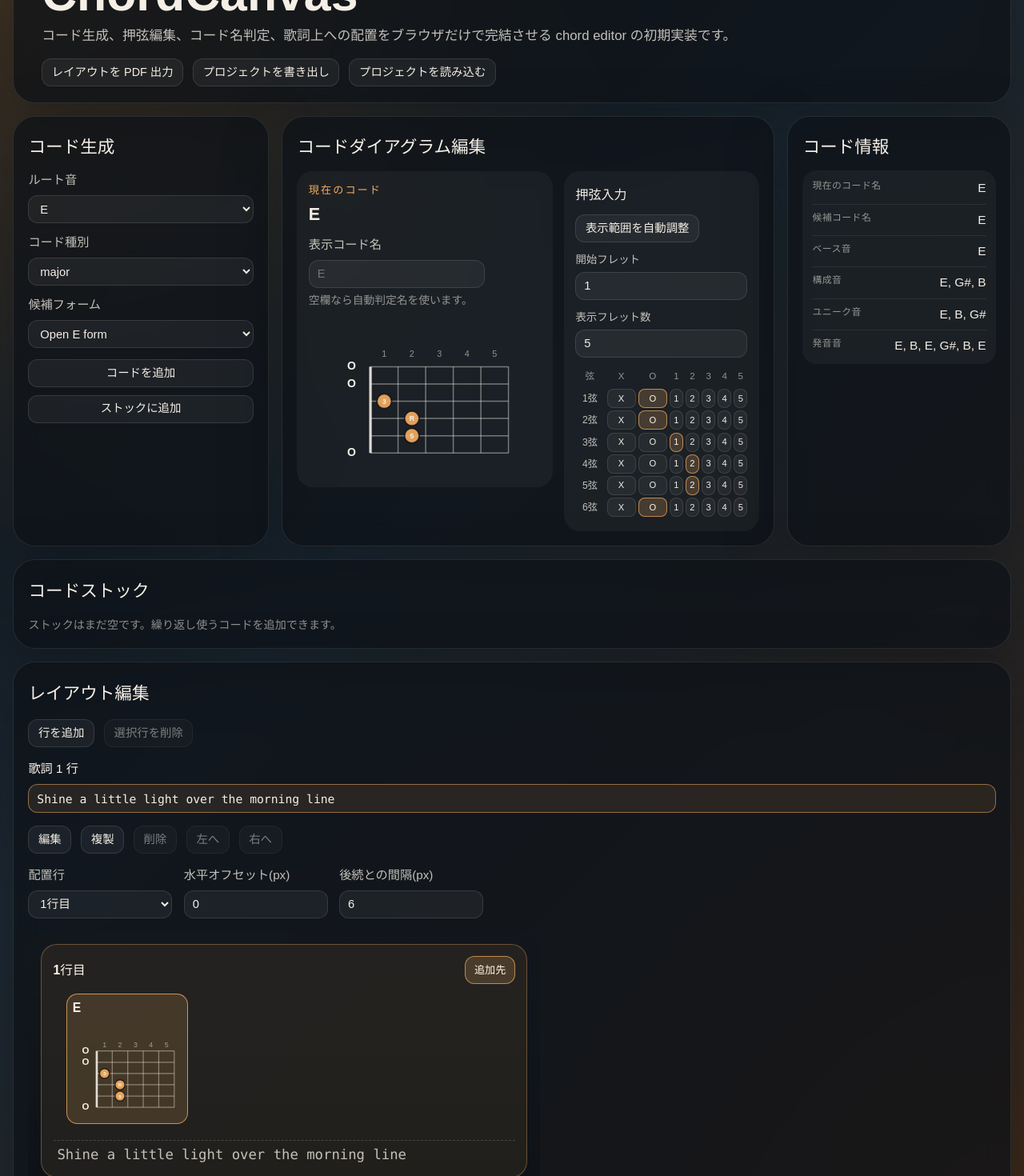
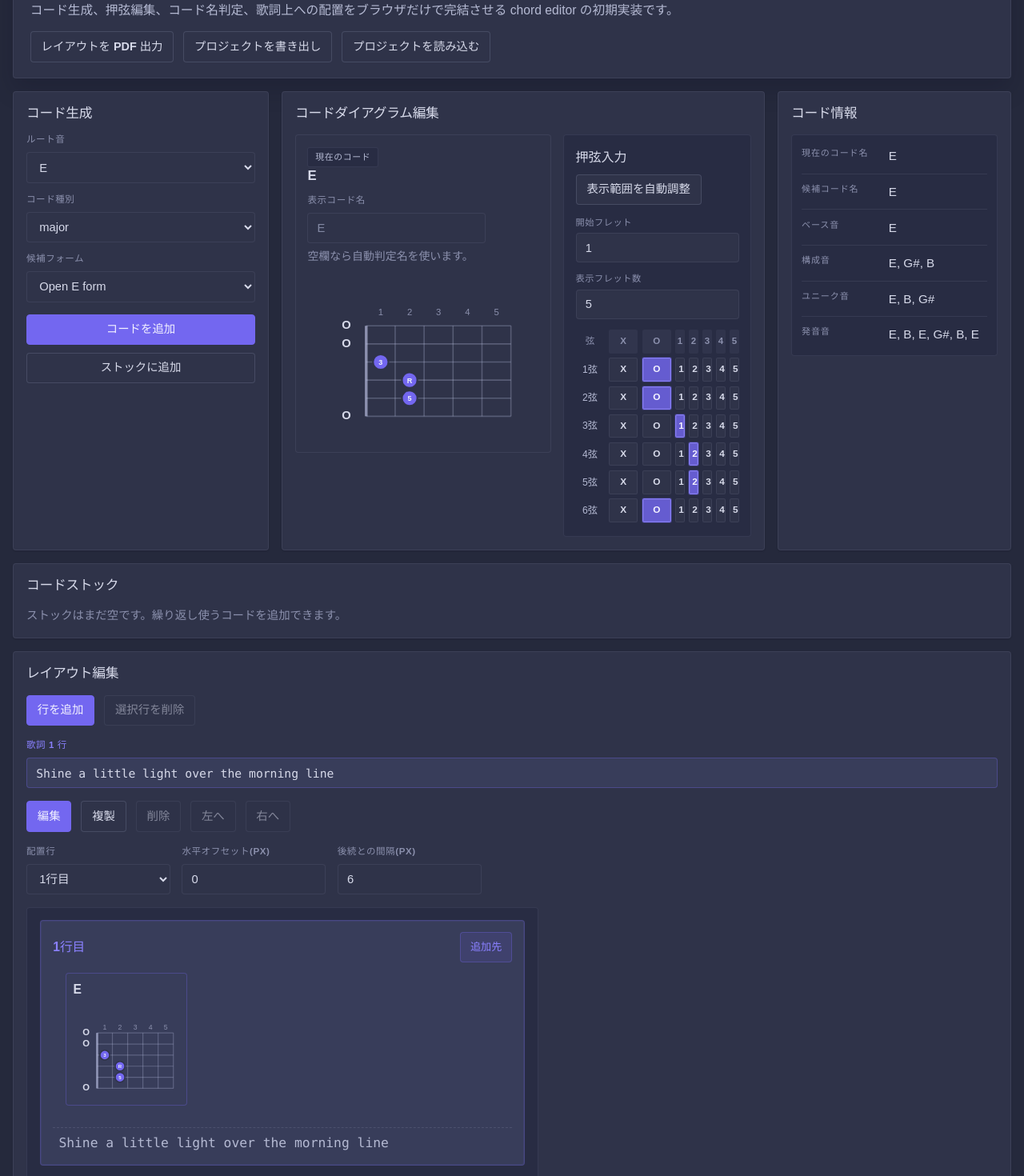
Before and after one commit to m43d4k/chordcanvas, a React (Vite) app: page / in a window 1280 px wide. Shown: the part 100-1570 px from the top of the page at 80% size. Built offline with nearby package versions, Linux system fonts and the light colour scheme.

Commit message:
Refine app styling

```diff
--- a/src/index.css
+++ b/src/index.css
@@ -2,34 +2,36 @@
   font-family: 'Avenir Next', 'Hiragino Sans', 'Noto Sans JP', sans-serif;
   line-height: 1.5;
   font-weight: 400;
-  color: #f5efe6;
-  background:
-    radial-gradient(
-      circle at top left,
-      rgba(231, 158, 68, 0.24),
-      transparent 38%
-    ),
-    radial-gradient(
-      circle at bottom right,
-      rgba(115, 73, 32, 0.22),
-      transparent 32%
-    ),
-    linear-gradient(135deg, #0d1117 0%, #1c2833 42%, #2f2118 100%);
+  color: #d7daea;
+  color-scheme: dark;
+  background: #25293c;
   font-synthesis: none;
   text-rendering: optimizeLegibility;
   -webkit-font-smoothing: antialiased;
   -moz-osx-font-smoothing: grayscale;
-  color-scheme: dark;
-  --panel-bg: rgba(13, 17, 23, 0.72);
-  --panel-border: rgba(245, 239, 230, 0.1);
-  --panel-shadow: 0 24px 80px rgba(0, 0, 0, 0.26);
-  --accent: #f3ad61;
-  --accent-soft: rgba(243, 173, 97, 0.16);
-  --text-soft: rgba(245, 239, 230, 0.78);
-  --text-dim: rgba(245, 239, 230, 0.56);
-  --control-height: 2.2rem;
-  --control-radius: 12px;
-  --control-padding-inline: 0.72rem;
+  --app-bg: #25293c;
+  --surface: rgba(47, 51, 73, 0.98);
+  --surface-strong: #2f3349;
+  --surface-muted: #282c43;
+  --surface-tint: #383d5a;
+  --border: rgba(214, 219, 255, 0.08);
+  --border-strong: rgba(214, 219, 255, 0.14);
+  --border-hover: rgba(214, 219, 255, 0.22);
+  --shadow-sm: 0 1px 2px rgba(2, 6, 23, 0.18);
+  --shadow-md: 0 14px 30px rgba(2, 6, 23, 0.16);
+  --shadow-lg: 0 22px 44px rgba(2, 6, 23, 0.18);
+  --accent: #7367f0;
+  --accent-strong: #8a80ff;
+  --accent-soft: rgba(115, 103, 240, 0.14);
+  --accent-ink: #f3f2ff;
+  --success: #28c76f;
+  --error: #ff6b7d;
+  --text: #d7daea;
+  --text-soft: #b5bad3;
+  --text-dim: #8b90ad;
+  --control-height: 2.4rem;
+  --control-radius: 4px;
+  --control-padding-inline: 0.8rem;
   --control-font-size: 0.9rem;
 }
 
@@ -37,10 +39,17 @@
   box-sizing: border-box;
 }
 
+html {
+  background: var(--app-bg);
+}
+
 body {
   margin: 0;
   min-width: 320px;
   min-height: 100vh;
+  overflow-x: hidden;
+  color: var(--text);
+  background: var(--app-bg);
 }
 
 button,
@@ -54,26 +63,28 @@
 }
 
 #root {
+  position: relative;
+  z-index: 1;
   min-height: 100vh;
 }
 
 .app-shell {
-  width: min(1380px, calc(100% - 2rem));
+  width: min(1360px, calc(100% - 2rem));
   margin: 0 auto;
-  padding: 2.5rem 0 4rem;
+  padding: 1rem 0 2.2rem;
 }
 
 .hero,
 .panel {
-  border: 1px solid var(--panel-border);
-  border-radius: 28px;
-  background: var(--panel-bg);
-  box-shadow: var(--panel-shadow);
-  backdrop-filter: blur(14px);
+  border: 1px solid var(--border);
+  border-radius: 4px;
+  background: var(--surface-strong);
+  box-shadow: var(--shadow-sm);
 }
 
 .hero {
-  padding: 1.35rem 2.2rem 1.2rem;
+  padding: 1.2rem 1.3rem;
+  box-shadow: var(--shadow-md);
 }
 
 .hero-header {
@@ -85,17 +96,27 @@
 }
 
 .meta-label {
+  display: inline-flex;
+  align-items: center;
+  min-height: 1.55rem;
   margin: 0;
-  color: var(--accent);
-  font-size: 0.82rem;
-  letter-spacing: 0.16em;
+  padding: 0 0.55rem;
+  border: 1px solid var(--border);
+  border-radius: 3px;
+  background: var(--surface-muted);
+  color: var(--text-soft);
+  font-size: 0.68rem;
+  font-weight: 700;
+  letter-spacing: 0.06em;
   text-transform: uppercase;
 }
 
 .hero h1 {
-  margin: 0.15rem 0 0;
-  font-size: clamp(2.2rem, 5.2vw, 3.8rem);
-  line-height: 0.92;
+  margin: 0.5rem 0 0;
+  font-size: clamp(1.9rem, 3.4vw, 2.7rem);
+  font-weight: 700;
+  line-height: 1.05;
+  letter-spacing: -0.035em;
 }
 
 .language-toggle {
@@ -107,20 +128,21 @@
 }
 
 .language-toggle .secondary-button {
-  min-width: 5.4rem;
+  min-width: 5.6rem;
 }
 
 .lead {
-  width: min(56rem, 100%);
-  margin: 0.7rem 0 0;
+  width: min(64rem, 100%);
+  margin: 0.65rem 0 0;
   color: var(--text-soft);
-  font-size: 1.05rem;
+  font-size: 0.98rem;
+  line-height: 1.6;
 }
 
 .hero-actions {
   display: grid;
   gap: 0.75rem;
-  margin-top: 1rem;
+  margin-top: 0.9rem;
 }
 
 .project-actions {
@@ -136,11 +158,11 @@
 }
 
 .project-feedback.success {
-  color: #fff6ea;
+  color: var(--success);
 }
 
 .project-feedback.error {
-  color: #ffd0c4;
+  color: var(--error);
 }
 
 .visually-hidden {
@@ -157,34 +179,52 @@
 
 .workspace-grid {
   display: grid;
-  grid-template-columns: minmax(248px, 320px) minmax(0, 1.45fr) minmax(
-      220px,
-      280px
+  grid-template-columns: minmax(252px, 320px) minmax(0, 1.45fr) minmax(
+      240px,
+      292px
     );
   gap: 1rem;
   margin-top: 1rem;
+  align-items: start;
+}
+
+.generator-panel,
+.editor-panel,
+.info-panel {
+  min-height: 100%;
 }
 
 .panel {
   min-width: 0;
-  padding: 1.15rem;
+  padding: 1rem;
+}
+
+.panel-heading {
+  display: flex;
+  align-items: flex-start;
+  justify-content: space-between;
+  gap: 0.8rem;
 }
 
 .panel-heading h2,
 .diagram-card-header h3 {
-  margin: 0.25rem 0 0;
-  font-size: 1.35rem;
+  margin: 0;
+  color: var(--text);
+  font-size: 1.05rem;
+  font-weight: 700;
+  line-height: 1.3;
+  letter-spacing: -0.02em;
 }
 
 .field-grid {
   display: grid;
-  gap: 0.8rem;
+  gap: 0.75rem;
   margin-top: 0.85rem;
 }
 
 .field {
   display: grid;
-  gap: 0.45rem;
+  gap: 0.42rem;
 }
 
 .field.small {
@@ -192,25 +232,24 @@
 }
 
 .field span {
-  color: var(--text-soft);
-  font-size: 0.95rem;
+  color: var(--text-dim);
+  font-size: 0.72rem;
+  font-weight: 700;
+  letter-spacing: 0.05em;
+  text-transform: uppercase;
 }
 
 .field.active span {
-  color: #fff6ea;
+  color: var(--accent-strong);
 }
 
 .field input,
 .field select,
-.layout-toolbar button,
-.generator-actions button,
-.stock-card-actions button,
-.secondary-button,
 .manual-grid button,
 .chord-preview-block {
-  border: 1px solid rgba(245, 239, 230, 0.12);
-  border-radius: 14px;
-  background: rgba(255, 255, 255, 0.05);
+  border: 1px solid var(--border);
+  border-radius: 4px;
+  background: var(--surface-strong);
   color: inherit;
 }
 
@@ -218,47 +257,60 @@
 .field select {
   width: 100%;
   height: var(--control-height);
-  padding: 0.32rem 0.62rem;
+  padding: 0.35rem 0.7rem;
   border-radius: var(--control-radius);
+  background: var(--surface-strong);
+  box-shadow: none;
   font-size: 0.92rem;
   line-height: 1.2;
   outline: none;
+  transition:
+    border-color 160ms ease,
+    box-shadow 160ms ease,
+    background 160ms ease;
+}
+
+.field input::placeholder {
+  color: rgba(139, 144, 173, 0.92);
 }
 
 .lyrics-field input,
 .lyrics-line {
   font-family:
-    'SFMono-Regular', 'Consolas', 'Menlo', 'Monaco', 'BIZ UD Gothic', monospace;
+    'JetBrains Mono', 'SFMono-Regular', 'Consolas', 'Menlo', 'Monaco',
+    'BIZ UD Gothic', monospace;
   font-variant-ligatures: none;
 }
 
 .field.active input,
 .field.active select {
-  border-color: rgba(243, 173, 97, 0.54);
-  background: rgba(243, 173, 97, 0.1);
+  border-color: rgba(115, 103, 240, 0.32);
+  background: var(--surface-tint);
 }
 
 .field input:focus,
 .field select:focus,
+.project-actions button:focus,
 .layout-toolbar button:focus,
 .generator-actions button:focus,
 .stock-card-actions button:focus,
 .secondary-button:focus,
 .manual-grid button:focus,
 .layout-chord-block:focus {
-  border-color: rgba(243, 173, 97, 0.7);
-  box-shadow: 0 0 0 3px rgba(243, 173, 97, 0.18);
+  border-color: rgba(115, 103, 240, 0.44);
+  box-shadow: 0 0 0 3px rgba(115, 103, 240, 0.14);
+  outline: none;
 }
 
 .manual-builder {
   display: grid;
-  gap: 0.75rem;
-  margin-top: 0;
+  gap: 0.85rem;
   min-width: 0;
   width: 100%;
   padding: 0.9rem;
-  border-radius: 20px;
-  background: rgba(255, 255, 255, 0.04);
+  border: 1px solid var(--border);
+  border-radius: 4px;
+  background: var(--surface-muted);
 }
 
 .manual-builder-header {
@@ -272,24 +324,57 @@
 .manual-builder-header h3 {
   margin: 0.2rem 0 0;
   font-size: 1rem;
+  font-weight: 700;
+  line-height: 1.2;
 }
 
-.secondary-button,
+.project-actions button,
 .generator-actions button,
 .layout-toolbar button,
-.stock-card-actions button {
+.stock-card-actions button,
+.secondary-button {
   display: inline-flex;
   align-items: center;
   justify-content: center;
-  height: var(--control-height);
+  min-height: var(--control-height);
   padding: 0 var(--control-padding-inline);
+  border: 1px solid var(--border-strong);
   border-radius: var(--control-radius);
+  background: var(--surface-strong);
+  color: var(--text);
+  box-shadow: none;
   font-size: var(--control-font-size);
+  font-weight: 600;
   line-height: 1.2;
   transition:
-    transform 160ms ease,
     border-color 160ms ease,
-    background 160ms ease;
+    background 160ms ease,
+    color 160ms ease;
+}
+
+.generator-actions button:first-child,
+.layout-toolbar button:first-child,
+.stock-card-actions button:first-child {
+  border-color: var(--accent);
+  background: var(--accent);
+  color: var(--accent-ink);
+}
+
+.project-actions button:hover,
+.generator-actions button:hover,
+.layout-toolbar button:hover,
+.stock-card-actions button:hover,
+.layout-chord-block:hover {
+  border-color: var(--border-hover);
+  background: var(--surface-muted);
+}
+
+.generator-actions button:first-child:hover,
+.layout-toolbar button:first-child:hover,
+.stock-card-actions button:first-child:hover {
+  border-color: var(--accent-strong);
+  background: var(--accent-strong);
+  color: var(--accent-ink);
 }
 
 .manual-settings {
@@ -303,7 +388,7 @@
 }
 
 .manual-settings .field span {
-  font-size: 0.84rem;
+  font-size: 0.7rem;
 }
 
 .manual-settings .field.small {
@@ -312,16 +397,12 @@
 }
 
 .manual-settings input {
-  height: 2.2rem;
-  padding: 0.32rem 0.62rem;
-  border-radius: 12px;
-  font-size: 0.92rem;
-  line-height: 1.2;
+  height: 2.3rem;
 }
 
 .manual-grid {
   display: grid;
-  gap: 0.2rem;
+  gap: 0.35rem;
   overflow-x: auto;
   padding-bottom: 0.2rem;
 }
@@ -329,13 +410,14 @@
 .manual-grid-header,
 .manual-grid-row {
   display: grid;
-  gap: 0.2rem;
+  gap: 0.35rem;
   align-items: center;
 }
 
 .manual-grid-header {
   color: var(--text-dim);
   font-size: 0.72rem;
+  font-weight: 700;
 }
 
 .manual-grid-corner,
@@ -346,7 +428,13 @@
   align-items: center;
   justify-content: center;
   min-width: 0;
-  min-height: 1.5rem;
+  min-height: 1.85rem;
+}
+
+.manual-grid-status,
+.manual-grid-fret-label {
+  border-radius: 2px;
+  background: rgba(214, 219, 255, 0.05);
 }
 
 .manual-grid-string {
@@ -356,39 +444,39 @@
 
 .manual-grid button {
   min-width: 0;
-  min-height: 1.5rem;
-  padding: 0.02rem 0.12rem;
-  border-radius: 8px;
-  font-size: 0.7rem;
+  min-height: 1.85rem;
+  padding: 0.1rem 0.18rem;
+  border-radius: 2px;
+  box-shadow: none;
+  font-size: 0.74rem;
+  font-weight: 700;
   line-height: 1;
+  transition:
+    border-color 140ms ease,
+    background 140ms ease,
+    color 140ms ease;
 }
 
 .manual-grid button.active {
-  border-color: rgba(243, 173, 97, 0.7);
-  background: rgba(243, 173, 97, 0.2);
-  color: #fff6ea;
+  border-color: rgba(138, 128, 255, 0.9);
+  background: rgba(115, 103, 240, 0.82);
+  box-shadow:
+    inset 0 0 0 1px rgba(243, 242, 255, 0.08),
+    0 0 0 1px rgba(115, 103, 240, 0.22);
+  color: #f3f2ff;
 }
 
 .generator-actions {
   display: grid;
   gap: 0.6rem;
-  margin-top: 0.85rem;
-}
-
-.generator-actions button:hover,
-.layout-toolbar button:hover,
-.stock-card-actions button:hover,
-.layout-chord-block:hover {
-  border-color: rgba(243, 173, 97, 0.45);
-  background: rgba(243, 173, 97, 0.1);
-  transform: translateY(-1px);
+  margin-top: 0.95rem;
 }
 
 .generator-actions p,
 .meta-note {
   margin: 0;
   color: var(--text-dim);
-  font-size: 0.86rem;
+  font-size: 0.87rem;
 }
 
 .editor-mode-controls {
@@ -398,23 +486,23 @@
 }
 
 .editor-mode-note {
-  color: #ffd6a6;
+  color: var(--text-soft);
 }
 
 .editor-mode-note.editing {
-  color: var(--accent);
+  color: var(--accent-strong);
 }
 
 .secondary-button[aria-pressed='true'] {
-  border-color: rgba(243, 173, 97, 0.7);
-  background: rgba(243, 173, 97, 0.18);
-  color: #fff6ea;
+  border-color: rgba(115, 103, 240, 0.32);
+  background: rgba(115, 103, 240, 0.12);
+  color: var(--accent-strong);
 }
 
 .editor-content {
   display: grid;
-  gap: 0.85rem;
-  margin-top: 0.85rem;
+  gap: 0.95rem;
+  margin-top: 0.95rem;
   align-items: start;
 }
 
@@ -424,24 +512,24 @@
 
 .diagram-card {
   display: grid;
-  gap: 0.75rem;
+  gap: 0.85rem;
   padding: 0.9rem;
-  border-radius: 20px;
-  background: rgba(255, 255, 255, 0.04);
+  border: 1px solid var(--border);
+  border-radius: 4px;
+  background: var(--surface-strong);
 }
 
 .diagram-card-header {
   display: flex;
   justify-content: space-between;
-  gap: 0.65rem;
+  gap: 0.75rem;
   flex-wrap: wrap;
   align-items: flex-start;
-  margin-bottom: 0;
 }
 
 .diagram-name-field {
-  width: min(100%, 280px);
-  margin-top: 0.65rem;
+  width: min(100%, 300px);
+  margin-top: 0.7rem;
 }
 
 .diagram-name-field + .meta-note {
@@ -449,50 +537,51 @@
 }
 
 .diagram-card .chord-diagram {
-  width: min(248px, 100%);
+  width: min(260px, 100%);
   margin: 0 auto;
 }
 
 .info-list {
   display: grid;
   gap: 0;
-  margin: 0.8rem 0 0;
-  padding: 0.2rem 0.75rem;
-  border-radius: 18px;
-  background: rgba(255, 255, 255, 0.04);
+  margin: 0.95rem 0 0;
+  padding: 0.25rem 0.75rem;
+  border: 1px solid var(--border);
+  border-radius: 4px;
+  background: var(--surface-muted);
 }
 
 .info-list div {
   display: grid;
-  grid-template-columns: 5.5rem minmax(0, 1fr);
-  gap: 0.25rem 0.7rem;
+  grid-template-columns: 6rem minmax(0, 1fr);
+  gap: 0.3rem 0.8rem;
   align-items: start;
-  padding: 0.55rem 0;
+  padding: 0.7rem 0;
 }
 
 .info-list div + div {
-  border-top: 1px solid rgba(245, 239, 230, 0.08);
+  border-top: 1px solid rgba(214, 219, 255, 0.08);
 }
 
 .info-list dt {
   color: var(--text-dim);
-  font-size: 0.74rem;
-  letter-spacing: 0.04em;
-  line-height: 1.35;
+  font-size: 0.69rem;
+  font-weight: 700;
+  letter-spacing: 0.08em;
+  line-height: 1.4;
+  text-transform: uppercase;
 }
 
 .info-list dd {
   margin: 0;
-  font-size: 0.96rem;
-  line-height: 1.35;
-  text-align: right;
+  color: var(--text);
+  font-size: 0.95rem;
+  line-height: 1.4;
+  text-align: left;
   overflow-wrap: anywhere;
 }
 
-.layout-panel {
-  margin-top: 1rem;
-}
-
+.layout-panel,
 .stock-panel {
   margin-top: 1rem;
 }
@@ -507,45 +596,43 @@
 
 .stock-grid {
   display: grid;
-  grid-template-columns: repeat(auto-fit, minmax(176px, 1fr));
-  gap: 0.7rem;
+  grid-template-columns: repeat(auto-fit, minmax(196px, 1fr));
+  gap: 0.8rem;
   margin-top: 0.85rem;
 }
 
 .stock-card {
   display: grid;
-  gap: 0.55rem;
-  padding: 0.75rem;
-  border-radius: 18px;
-  background: rgba(255, 255, 255, 0.03);
+  gap: 0.65rem;
+  padding: 0.8rem;
+  border: 1px solid var(--border);
+  border-radius: 4px;
+  background: var(--surface-strong);
+  box-shadow: none;
 }
 
 .stock-chord-preview {
-  width: min(100%, 152px);
+  width: min(100%, 156px);
   justify-self: center;
 }
 
 .stock-card-actions {
   display: grid;
   grid-template-columns: minmax(0, 1fr) auto;
-  gap: 0.45rem;
+  gap: 0.5rem;
   align-items: center;
 }
 
 .stock-card-actions button {
   min-width: 0;
-  padding: 0.56rem 0.7rem;
+  padding: 0.58rem 0.76rem;
   font-size: 0.82rem;
 }
 
 .stock-empty {
-  margin: 0;
+  margin: 1rem 0 0;
   color: var(--text-dim);
-  font-size: 0.88rem;
-}
-
-.stock-empty {
-  margin-top: 1rem;
+  font-size: 0.9rem;
 }
 
 .layout-toolbar {
@@ -557,7 +644,7 @@
 
 .layout-toolbar button[disabled] {
   cursor: not-allowed;
-  opacity: 0.48;
+  opacity: 0.5;
   transform: none;
 }
 
@@ -565,7 +652,7 @@
 .field select:disabled,
 .manual-grid button:disabled {
   cursor: not-allowed;
-  opacity: 0.54;
+  opacity: 0.56;
 }
 
 .generator-actions button[disabled] {
@@ -605,41 +692,37 @@
 }
 
 .layout-stage {
-  --layout-block-width: 152px;
-  --layout-row-padding-inline: 15.2px;
-  --layout-stage-padding-inline: 16px;
+  --layout-block-width: 160px;
+  --layout-row-padding-inline: 14px;
+  --layout-stage-padding-inline: 14px;
   display: grid;
-  gap: 1rem;
-  padding: 1rem var(--layout-stage-padding-inline) 1.4rem;
-  border-radius: 24px;
-  background:
-    linear-gradient(rgba(255, 255, 255, 0.04), rgba(255, 255, 255, 0.02)),
-    rgba(8, 12, 17, 0.72);
+  gap: 0.85rem;
+  padding: 0.9rem var(--layout-stage-padding-inline) 1rem;
+  border: 1px solid var(--border);
+  border-radius: 4px;
+  background: var(--surface-muted);
+  box-shadow: none;
 }
 
 .layout-stage[data-exporting-pdf='true'] {
-  background: #fffdf8;
+  background: #ffffff;
   box-shadow: none;
 }
 
 .layout-stage[data-exporting-pdf='true'] .layout-row {
-  border: 1px solid rgba(77, 56, 29, 0.16);
-  background: rgba(255, 255, 255, 0.96);
+  border-color: rgba(22, 32, 51, 0.12);
+  background: #ffffff;
+  box-shadow: none;
 }
 
 .layout-stage[data-exporting-pdf='true'] .layout-row.selected {
+  border-color: rgba(22, 32, 51, 0.12);
+  background: #ffffff;
   box-shadow: none;
-  background: rgba(255, 255, 255, 0.96);
 }
 
 .layout-stage[data-exporting-pdf='true'] .layout-row-header {
   justify-content: flex-start;
-}
-
-.layout-stage[data-exporting-pdf='true'] .layout-row-header h3,
-.layout-stage[data-exporting-pdf='true'] .lyrics-line,
-.layout-stage[data-exporting-pdf='true'] .chord-preview-name {
-  color: #21180f;
 }
 
 .layout-stage[data-exporting-pdf='true'] .layout-row-selector {
@@ -648,50 +731,25 @@
 
 .layout-stage[data-exporting-pdf='true'] .layout-chord-block,
 .layout-stage[data-exporting-pdf='true'] .layout-chord-block.selected {
-  border-color: rgba(174, 124, 62, 0.42);
-  background: #fff8ee;
+  border-color: rgba(22, 32, 51, 0.12);
+  background: #ffffff;
   box-shadow: none;
-}
-
-.layout-stage[data-exporting-pdf='true'] .lyrics-line {
-  border-top-color: rgba(77, 56, 29, 0.22);
-}
-
-.layout-stage[data-exporting-pdf='true'] .diagram-title,
-.layout-stage[data-exporting-pdf='true'] .diagram-top-label,
-.layout-stage[data-exporting-pdf='true'] .diagram-marker-text {
-  fill: #21180f;
-}
-
-.layout-stage[data-exporting-pdf='true'] .diagram-fret-label {
-  fill: #7d6a53;
-}
-
-.layout-stage[data-exporting-pdf='true'] .diagram-string,
-.layout-stage[data-exporting-pdf='true'] .diagram-fret {
-  stroke: rgba(77, 56, 29, 0.38);
-}
-
-.layout-stage[data-exporting-pdf='true'] .diagram-fret.nut {
-  stroke: rgba(77, 56, 29, 0.72);
-}
-
-.layout-stage[data-exporting-pdf='true'] .diagram-marker {
-  fill: rgba(232, 158, 62, 0.92);
-  stroke: rgba(255, 253, 248, 0.92);
 }
 
 .layout-row {
   width: 100%;
   max-width: 100%;
-  padding: 0.95rem var(--layout-row-padding-inline) 1rem;
-  border-radius: 20px;
-  background: rgba(255, 255, 255, 0.03);
+  padding: 0.9rem var(--layout-row-padding-inline);
+  border: 1px solid var(--border);
+  border-radius: 4px;
+  background: var(--surface-strong);
+  box-shadow: none;
 }
 
 .layout-row.selected {
-  box-shadow: inset 0 0 0 1px rgba(243, 173, 97, 0.34);
-  background: rgba(243, 173, 97, 0.08);
+  border-color: rgba(115, 103, 240, 0.28);
+  background: var(--surface-tint);
+  box-shadow: inset 0 0 0 1px rgba(115, 103, 240, 0.1);
 }
 
 .layout-row-header {
@@ -699,71 +757,77 @@
   align-items: center;
   justify-content: space-between;
   gap: 0.75rem;
-  margin-bottom: 0.7rem;
+  margin-bottom: 0.8rem;
 }
 
 .layout-row-header h3 {
   margin: 0;
   color: var(--text-soft);
   font-size: 0.98rem;
+  font-weight: 700;
 }
 
 .layout-row.selected .layout-row-header h3 {
-  color: #fff6ea;
+  color: var(--accent-strong);
 }
 
 .layout-row-selector {
-  padding: 0.42rem 0.68rem;
+  padding: 0.46rem 0.72rem;
   font-size: 0.82rem;
   white-space: nowrap;
 }
 
 .layout-row-selector[aria-pressed='true'] {
-  border-color: rgba(243, 173, 97, 0.7);
-  background: rgba(243, 173, 97, 0.18);
-  color: #fff6ea;
+  border-color: rgba(115, 103, 240, 0.32);
+  background: rgba(115, 103, 240, 0.12);
+  color: var(--accent-strong);
 }
 
 .layout-chord-layer {
   position: relative;
   width: 100%;
-  min-height: 176px;
+  min-height: 184px;
 }
 
 .chord-preview-block {
   display: grid;
-  gap: 0.38rem;
-  padding: 0.56rem 0.45rem 0.45rem;
+  gap: 0.42rem;
+  padding: 0.68rem 0.52rem 0.52rem;
   text-align: left;
+  transition:
+    border-color 160ms ease,
+    background 160ms ease;
 }
 
 .layout-chord-block {
   position: absolute;
   top: 0;
   width: var(--layout-block-width);
+  background: var(--surface-strong);
 }
 
 .layout-chord-block.selected {
-  border-color: rgba(243, 173, 97, 0.78);
-  background: rgba(243, 173, 97, 0.16);
+  border-color: rgba(115, 103, 240, 0.32);
+  background: var(--surface-tint);
 }
 
 .chord-preview-name {
   display: block;
-  margin: 0 0 0.38rem;
-  color: #fff6ea;
+  margin: 0 0 0.42rem;
+  color: var(--text);
   font-size: 0.98rem;
-  font-weight: 600;
+  font-weight: 700;
   line-height: 1.2;
+  letter-spacing: -0.02em;
 }
 
 .lyrics-line {
-  margin-top: 0.45rem;
+  margin-top: 0.55rem;
   width: 100%;
-  padding: 0.3rem 0.3rem 0;
-  border-top: 1px dashed rgba(245, 239, 230, 0.18);
+  padding: 0.45rem 0.45rem 0;
+  border-top: 1px dashed rgba(139, 144, 173, 0.24);
   color: var(--text-soft);
-  font-size: 1.08rem;
+  font-size: 1.02rem;
   letter-spacing: 0;
   white-space: pre;
 }
@@ -778,46 +842,47 @@
 .diagram-fret-label,
 .diagram-top-label,
 .diagram-marker-text {
-  fill: #f5efe6;
+  fill: var(--text);
 }
 
 .diagram-title {
   font-size: 11px;
-  font-weight: 600;
+  font-weight: 700;
 }
 
 .diagram-fret-label {
+  fill: var(--text-dim);
   font-size: 10px;
-  fill: var(--text-dim);
   text-anchor: middle;
   dominant-baseline: middle;
 }
 
 .diagram-top-label {
   font-size: 13px;
-  font-weight: 600;
+  font-weight: 700;
   text-anchor: middle;
   dominant-baseline: middle;
 }
 
 .diagram-string,
 .diagram-fret {
-  stroke: rgba(245, 239, 230, 0.42);
+  stroke: rgba(214, 219, 255, 0.24);
   stroke-width: 1.4;
 }
 
 .diagram-fret.nut {
-  stroke: rgba(245, 239, 230, 0.9);
+  stroke: rgba(214, 219, 255, 0.56);
   stroke-width: 3;
 }
 
 .diagram-marker {
-  fill: rgba(243, 173, 97, 0.92);
-  stroke: rgba(13, 17, 23, 0.82);
-  stroke-width: 1.6;
+  fill: var(--accent);
+  stroke: rgba(47, 51, 73, 0.98);
+  stroke-width: 1.8;
 }
 
 .diagram-marker-text {
+  fill: #eef3f8;
   font-size: 8px;
   font-weight: 700;
   text-anchor: middle;
@@ -838,8 +903,15 @@
   }
 
   .manual-builder {
-    max-width: 460px;
+    max-width: 480px;
     justify-self: start;
+  }
+}
+
+@media (min-width: 1181px) {
+  .info-panel {
+    position: sticky;
+    top: 1rem;
   }
 }
 
@@ -857,16 +929,24 @@
 @media (max-width: 760px) {
   .app-shell {
     width: min(100% - 1rem, 100%);
-    padding: 1rem 0 2.4rem;
+    padding: 0.9rem 0 2.2rem;
   }
 
   .hero,
-  .panel {
-    border-radius: 22px;
+  .panel,
+  .layout-stage,
+  .layout-row,
+  .diagram-card,
+  .manual-builder {
+    border-radius: 4px;
   }
 
   .hero {
-    padding: 1rem 1.1rem 0.95rem;
+    padding: 1.05rem 1.05rem 1rem;
+  }
+
+  .hero h1 {
+    font-size: clamp(1.8rem, 9vw, 2.35rem);
   }
 
   .hero-header {
@@ -883,16 +963,18 @@
   }
 
   .diagram-card-header {
+    display: grid;
     grid-template-columns: 1fr;
-  }
-
-  .diagram-card-header {
-    display: grid;
   }
 
   .manual-builder-header,
   .manual-settings {
     display: grid;
+  }
+
+  .info-list div {
+    grid-template-columns: 1fr;
+    gap: 0.2rem;
   }
 
   .stock-card-actions {
@@ -903,4 +985,23 @@
   .stock-card-actions button {
     width: 100%;
   }
+
+  .layout-stage {
+    --layout-stage-padding-inline: 12px;
+    --layout-row-padding-inline: 12px;
+  }
+
+  .layout-chord-layer {
+    min-height: 176px;
+  }
 }
+
+@media (prefers-reduced-motion: reduce) {
+  *,
+  *::before,
+  *::after {
+    scroll-behavior: auto !important;
+    animation: none !important;
+    transition: none !important;
+  }
+}
```
